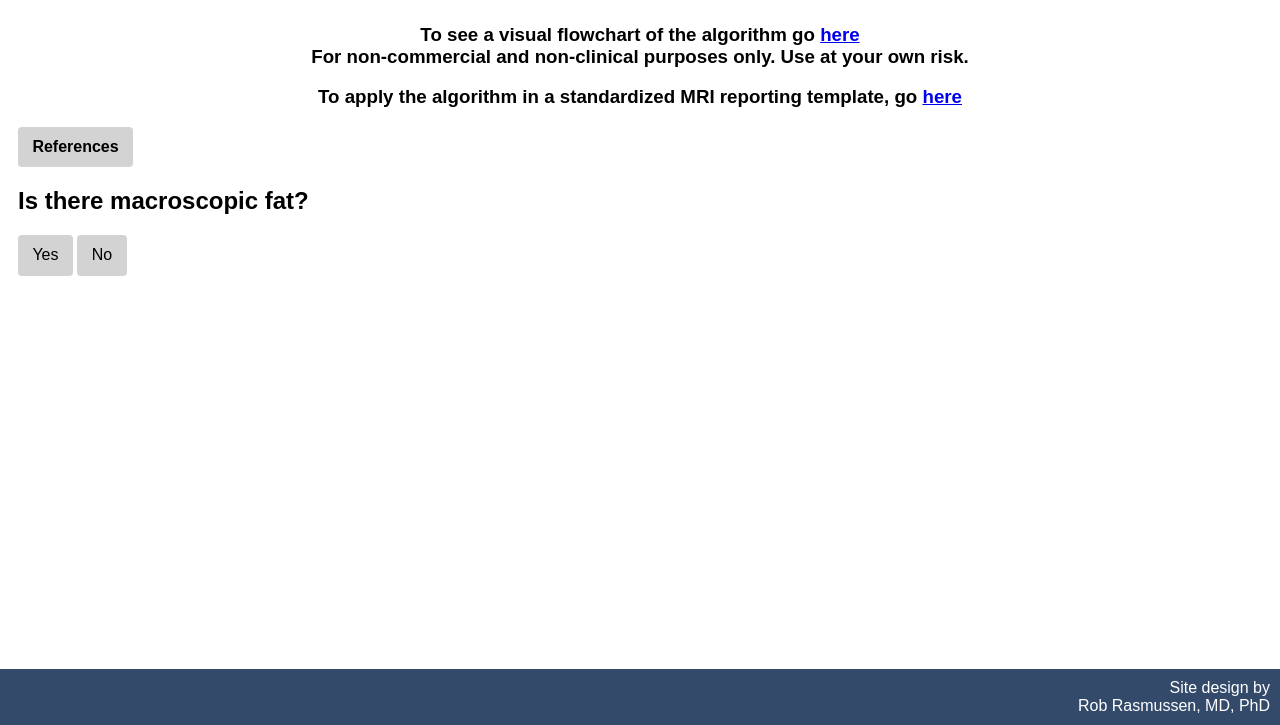
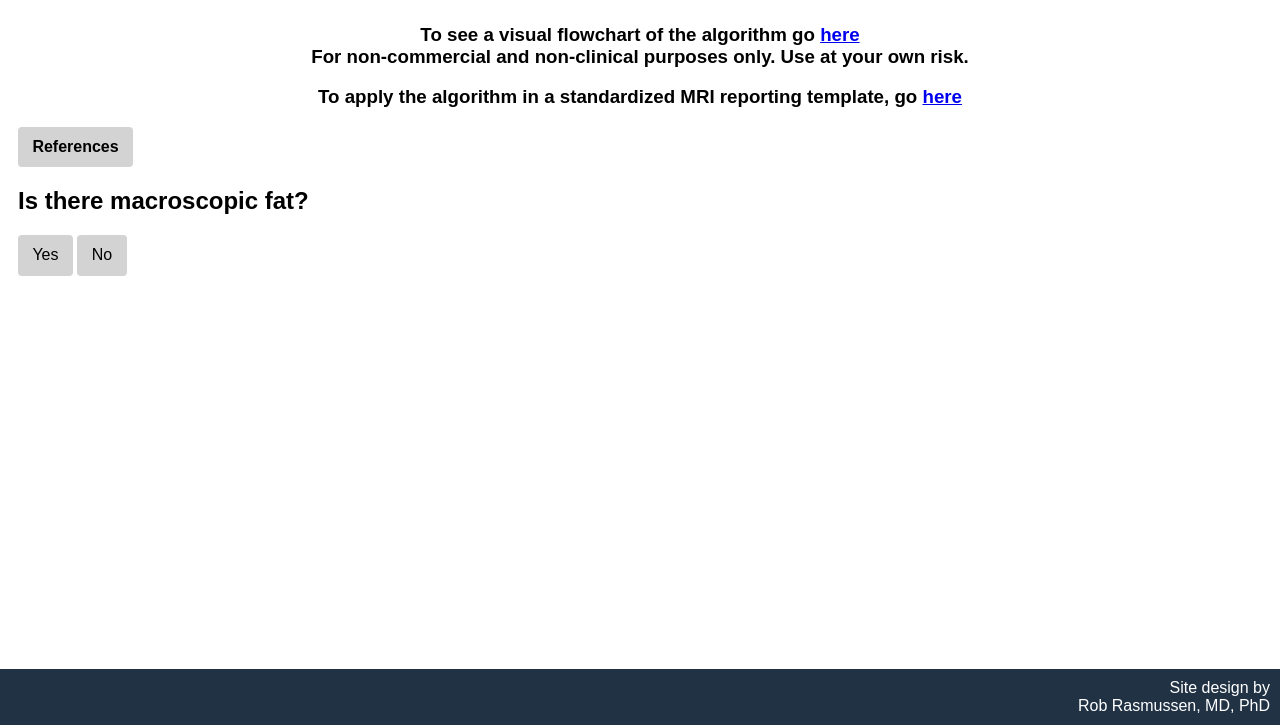
Before and after one commit to rgrasmus/rgrasmus.github.io, a plain HTML site: page index.html in a window 1280 px wide. Shown: the part 75-800 px from the top of the page. Drawn offline with Linux system fonts and the light colour scheme.

Commit message:
Update ccLSstyle.css

```diff
--- a/ccLSstyle.css
+++ b/ccLSstyle.css
@@ -38,7 +38,7 @@ h2 {
 }
 
 footer {
-	background: #344a6b;
+	background: #213245;
 	position: fixed;
 	left: 0;
 	bottom: 0;
```
